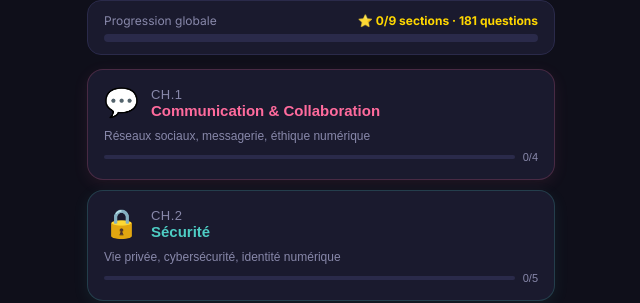
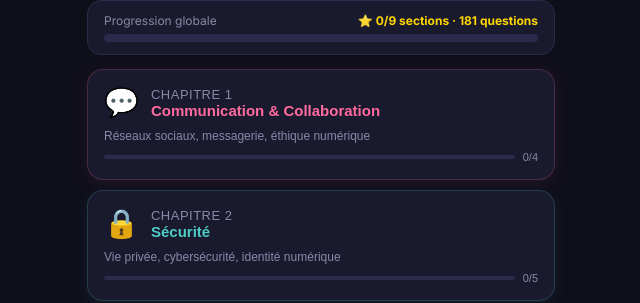
Before and after one commit to afallisam/altx-app, a React (Create React App) app: page / in a window 1280 px wide. Shown: the part 190-493 px from the top of the page, without its empty margins (319-959 px from the left). Built offline with nearby package versions, Linux system fonts and the light colour scheme.

Commit message:
Update App.js

```diff
--- a/src/App.js
+++ b/src/App.js
@@ -23,14 +23,14 @@ const CHAPTERS = {
     label: "Communication & Collaboration",
     icon: "💬",
     color: C.comm,
-    short: "CH.1",
+    short: "CHAPITRE 1",
     desc: "Réseaux sociaux, messagerie, éthique numérique"
   },
   secu: {
     label: "Sécurité",
     icon: "🔒",
     color: C.secu,
-    short: "CH.2",
+    short: "CHAPITRE 2",
     desc: "Vie privée, cybersécurité, identité numérique"
   },
 };
```
